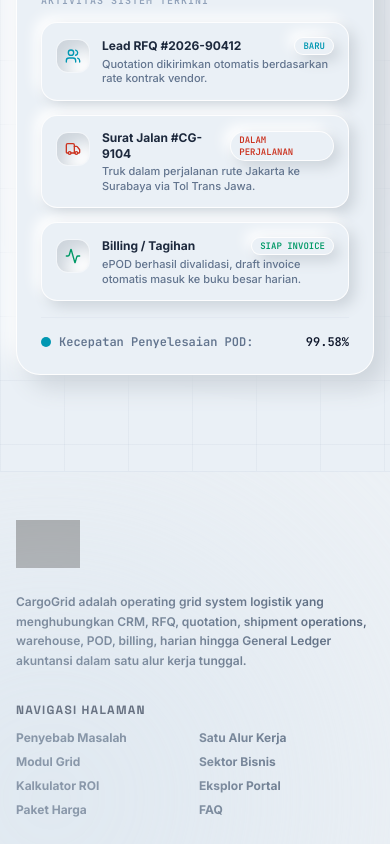
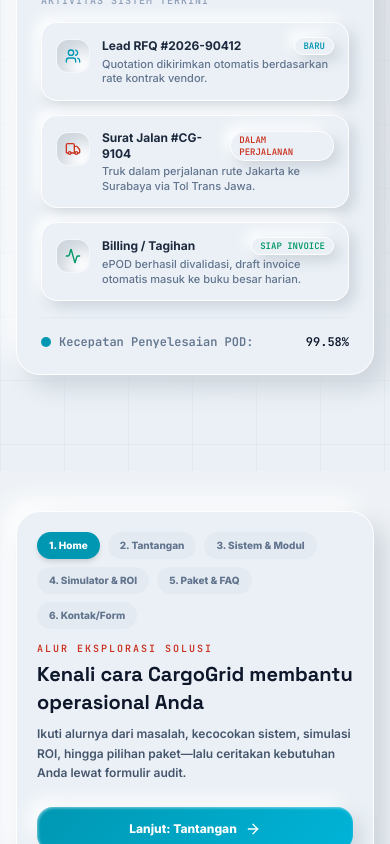
Before and after one commit to assujiar/cargogrid.net, a Next.js app: page / in a window 390 px wide. Shown: the part 1156-2000 px from the top of the page. Built offline with nearby package versions, Linux system fonts and the light colour scheme; grey boxes are pictures that could not be loaded.

Commit message:
Refine guided journey copy

```diff
--- /dev/null
+++ b/middleware.ts
@@ -0,0 +1,12 @@
+import { type NextRequest } from "next/server";
+import { updateSession } from "@/utils/supabase/middleware";
+
+export async function middleware(request: NextRequest) {
+  return updateSession(request);
+}
+
+export const config = {
+  matcher: [
+    "/((?!_next/static|_next/image|favicon.ico|.*\\.(?:svg|png|jpg|jpeg|gif|webp)$).*)",
+  ],
+};
--- a/package.json
+++ b/package.json
@@ -12,6 +12,8 @@
   },
   "dependencies": {
     "@google/genai": "^2.4.0",
+    "@supabase/server": "^1.3.0",
+    "@supabase/ssr": "^0.12.0",
     "@supabase/supabase-js": "^2.109.0",
     "dotenv": "^17.2.3",
     "express": "^4.21.2",
--- a/src/App.tsx
+++ b/src/App.tsx
@@ -10,6 +10,7 @@
 import Navbar from "./components/Navbar";
 import HeroSection from "./components/HeroSection";
 import Footer from "./components/Footer";
+import JourneyStepNav from "./components/JourneyStepNav";
 import CookieConsentBanner from "./components/CookieConsentBanner";
 import { captureUtmParams } from "./lib/tracking";
 
@@ -48,6 +49,7 @@
   React.useEffect(() => {
     const handleHashChange = () => {
       setHash(window.location.hash);
+      window.scrollTo({ top: 0, behavior: "smooth" });
     };
     window.addEventListener("hashchange", handleHashChange);
     return () => window.removeEventListener("hashchange", handleHashChange);
@@ -230,7 +232,10 @@
         <LegalSection lang={lang} defaultTab="terms" />
       ) : (
         /* Hash-routed public pages with lang support */
-        <main className="flex-1 relative z-10" id={`${view}-page-main-flow`}>
+        <main
+          className={`flex-1 relative z-10 ${view === 'landing' ? '' : 'pt-28 sm:pt-32 md:pt-36'}`}
+          id={`${view}-page-main-flow`}
+        >
           {view === 'landing' && <HeroSection lang={lang} />}
 
           {view === 'challenges' && (
@@ -280,6 +285,8 @@
               <LeadCaptureForm lang={lang} />
             </div>
           )}
+
+          <JourneyStepNav view={view} lang={lang} />
         </main>
       )}
 
--- a/src/components/HeroSection.tsx
+++ b/src/components/HeroSection.tsx
@@ -85,10 +85,10 @@
               <motion.a
                 whileHover={{ scale: 1.03, y: -2 }}
                 whileTap={{ scale: 0.98 }}
-                href="#contact"
+                href="#challenges"
                 className="inline-flex items-center justify-center gap-2 px-8 py-4 nm-btn-accent text-white font-extrabold rounded-2xl text-base shadow-md cursor-pointer border-0"
               >
-                <span>{isEn ? "Book Free Logistics Audit" : "Daftar Audit Logistik Gratis"}</span>
+                <span>{isEn ? "Explore the Challenges" : "Lihat Tantangan Operasional"}</span>
                 <ArrowRight className="w-5 h-5 text-white" />
               </motion.a>
 
--- /dev/null
+++ b/src/components/JourneyStepNav.tsx
@@ -0,0 +1,148 @@
+import React from "react";
+import { ArrowLeft, ArrowRight, CheckCircle2 } from "lucide-react";
+
+type PublicJourneyView = "landing" | "challenges" | "system" | "simulator" | "plans" | "contact";
+
+interface JourneyStepNavProps {
+  view: PublicJourneyView;
+  lang: "id" | "en";
+}
+
+const journeySteps = [
+  {
+    view: "landing",
+    href: "#",
+    labelId: "Home",
+    labelEn: "Home",
+    titleId: "Kenali cara CargoGrid membantu operasional Anda",
+    titleEn: "See how CargoGrid supports your operations",
+  },
+  {
+    view: "challenges",
+    href: "#challenges",
+    labelId: "Tantangan",
+    labelEn: "Challenges",
+    titleId: "Temukan titik masalah operasional",
+    titleEn: "Identify operational bottlenecks",
+  },
+  {
+    view: "system",
+    href: "#system",
+    labelId: "Sistem & Modul",
+    labelEn: "System & Modules",
+    titleId: "Lihat alur sistem yang saling terhubung",
+    titleEn: "See the connected system workflow",
+  },
+  {
+    view: "simulator",
+    href: "#simulator",
+    labelId: "Simulator & ROI",
+    labelEn: "Simulator & ROI",
+    titleId: "Hitung dampak dan potensi ROI",
+    titleEn: "Calculate impact and ROI potential",
+  },
+  {
+    view: "plans",
+    href: "#plans",
+    labelId: "Paket & FAQ",
+    labelEn: "Plans & FAQ",
+    titleId: "Bandingkan paket dan cek jawaban umum",
+    titleEn: "Compare plans and review common answers",
+  },
+  {
+    view: "contact",
+    href: "#contact",
+    labelId: "Kontak/Form",
+    labelEn: "Contact/Form",
+    titleId: "Ceritakan kebutuhan Anda lewat formulir audit",
+    titleEn: "Share your needs through the audit form",
+  },
+] as const;
+
+export default function JourneyStepNav({ view, lang }: JourneyStepNavProps) {
+  const isEn = lang === "en";
+  const activeIndex = journeySteps.findIndex((step) => step.view === view);
+  const currentStep = journeySteps[activeIndex] ?? journeySteps[0];
+  const previousStep = activeIndex > 0 ? journeySteps[activeIndex - 1] : undefined;
+  const nextStep = activeIndex < journeySteps.length - 1 ? journeySteps[activeIndex + 1] : undefined;
+
+  return (
+    <section className="relative bg-[#eef2f6] px-4 sm:px-6 lg:px-8 py-10 sm:py-12" id="journey-step-navigation">
+      <div className="max-w-7xl mx-auto nm-emboss bg-white/45 rounded-3xl p-5 sm:p-7 border-0">
+        <div className="flex flex-col lg:flex-row lg:items-center justify-between gap-6">
+          <div className="space-y-3 text-left">
+            <div className="flex flex-wrap items-center gap-2">
+              {journeySteps.map((step, index) => {
+                const isCompleted = index < activeIndex;
+                const isActive = index === activeIndex;
+
+                return (
+                  <a
+                    key={step.view}
+                    href={step.href}
+                    className={`inline-flex items-center gap-1.5 px-3 py-1.5 rounded-full text-[10px] sm:text-xs font-black transition-all ${
+                      isActive
+                        ? "bg-brand-teal text-white shadow-md"
+                        : isCompleted
+                          ? "bg-brand-teal/10 text-brand-teal hover:bg-brand-teal/15"
+                          : "bg-slate-200/70 text-slate-500 hover:text-slate-700"
+                    }`}
+                  >
+                    {isCompleted && <CheckCircle2 className="w-3.5 h-3.5" />}
+                    <span>{index + 1}. {isEn ? step.labelEn : step.labelId}</span>
+                  </a>
+                );
+              })}
+            </div>
+
+            <div>
+              <p className="text-[10px] font-mono font-black uppercase tracking-[0.2em] text-brand-orange">
+                {isEn ? "Solution exploration path" : "Alur eksplorasi solusi"}
+              </p>
+              <h2 className="font-display font-black text-xl sm:text-2xl text-slate-900 mt-1">
+                {isEn ? currentStep.titleEn : currentStep.titleId}
+              </h2>
+              <p className="text-xs sm:text-sm text-slate-600 font-semibold mt-2 max-w-2xl leading-relaxed">
+                {isEn
+                  ? "Move through these pages in order to understand the problem, see the system fit, estimate ROI, compare options, and then share your needs with our team."
+                  : "Ikuti alurnya dari masalah, kecocokan sistem, simulasi ROI, hingga pilihan paket—lalu ceritakan kebutuhan Anda lewat formulir audit."}
+              </p>
+            </div>
+          </div>
+
+          <div className="flex flex-col sm:flex-row items-stretch sm:items-center gap-3 lg:flex-shrink-0">
+            {previousStep && (
+              <a
+                href={previousStep.href}
+                className="inline-flex items-center justify-center gap-2 px-5 py-3 rounded-2xl nm-btn text-slate-700 text-xs font-black"
+              >
+                <ArrowLeft className="w-4 h-4" />
+                <span>{isEn ? previousStep.labelEn : previousStep.labelId}</span>
+              </a>
+            )}
+
+            {nextStep ? (
+              <a
+                href={nextStep.href}
+                className="inline-flex items-center justify-center gap-2 px-6 py-3.5 rounded-2xl nm-btn-accent text-white text-xs font-black shadow-md"
+              >
+                <span>
+                  {isEn ? "Next:" : "Lanjut:"} {isEn ? nextStep.labelEn : nextStep.labelId}
+                </span>
+                <ArrowRight className="w-4 h-4 text-white" />
+              </a>
+            ) : (
+              <a
+                href="#lead-form-area"
+                className="inline-flex items-center justify-center gap-2 px-6 py-3.5 rounded-2xl nm-btn-accent text-white text-xs font-black shadow-md"
+              >
+                <span>{isEn ? "Share your needs" : "Ceritakan kebutuhan Anda"}</span>
+                <ArrowRight className="w-4 h-4 text-white" />
+              </a>
+            )}
+          </div>
+        </div>
+      </div>
+    </section>
+  );
+}
--- a/src/components/Logo.tsx
+++ b/src/components/Logo.tsx
@@ -1,6 +1,4 @@
 import React from "react";
-import verticalLogo from "./cargogrid_vertical.svg";
-
 interface LogoProps {
   className?: string;
   size?: "sm" | "md" | "lg" | "xl";
@@ -22,7 +20,7 @@
   return (
     <div className={`flex items-center ${className}`} id="cargogrid-logo-wrapper">
       <img
-        src={verticalLogo}
+        src={LOGO_SRC}
         alt="CargoGrid"
         className={`${logoSize} object-contain`}
         loading="eager"
--- a/src/components/Navbar.tsx
+++ b/src/components/Navbar.tsx
@@ -27,15 +27,19 @@
   const isEn = lang === 'en';
 
   const navLinks = isEn ? [
+    { name: "Home", href: "#" },
     { name: "Challenges", href: "#challenges" },
     { name: "System & Modules", href: "#system" },
     { name: "Simulator & ROI", href: "#simulator" },
     { name: "Plans & FAQ", href: "#plans" },
+    { name: "Contact", href: "#contact" },
   ] : [
+    { name: "Home", href: "#" },
     { name: "Tantangan", href: "#challenges" },
     { name: "Sistem & Modul", href: "#system" },
     { name: "Simulator & ROI", href: "#simulator" },
     { name: "Paket & FAQ", href: "#plans" },
+    { name: "Kontak", href: "#contact" },
   ];
 
   return (
--- /dev/null
+++ b/utils/supabase/client.ts
@@ -0,0 +1,11 @@
+import { createBrowserClient } from "@supabase/ssr";
+
+const supabaseUrl = process.env.NEXT_PUBLIC_SUPABASE_URL;
+const supabasePublishableKey =
+  process.env.NEXT_PUBLIC_SUPABASE_PUBLISHABLE_KEY ?? process.env.NEXT_PUBLIC_SUPABASE_ANON_KEY;
+
+export const createClient = () =>
+  createBrowserClient(
+    supabaseUrl!,
+    supabasePublishableKey!,
+  );
--- /dev/null
+++ b/utils/supabase/middleware.ts
@@ -0,0 +1,41 @@
+import { createServerClient } from "@supabase/ssr";
+import { type NextRequest, NextResponse } from "next/server";
+
+const supabaseUrl = process.env.NEXT_PUBLIC_SUPABASE_URL;
+const supabasePublishableKey =
+  process.env.NEXT_PUBLIC_SUPABASE_PUBLISHABLE_KEY ?? process.env.NEXT_PUBLIC_SUPABASE_ANON_KEY;
+
+export const updateSession = async (request: NextRequest) => {
+  let supabaseResponse = NextResponse.next({
+    request,
+  });
+
+  if (!supabaseUrl || !supabasePublishableKey) {
+    return supabaseResponse;
+  }
+
+  const supabase = createServerClient(
+    supabaseUrl!,
+    supabasePublishableKey!,
+    {
+      cookies: {
+        getAll() {
+          return request.cookies.getAll();
+        },
+        setAll(cookiesToSet) {
+          cookiesToSet.forEach(({ name, value }) => request.cookies.set(name, value));
+          supabaseResponse = NextResponse.next({
+            request,
+          });
+          cookiesToSet.forEach(({ name, value, options }) => {
+            supabaseResponse.cookies.set(name, value, options);
+          });
+        },
+      },
+    },
+  );
+
+  await supabase.auth.getUser();
+
+  return supabaseResponse;
+};
--- /dev/null
+++ b/utils/supabase/server.ts
@@ -0,0 +1,27 @@
+import { createServerClient } from "@supabase/ssr";
+import { cookies } from "next/headers";
+
+const supabaseUrl = process.env.NEXT_PUBLIC_SUPABASE_URL;
+const supabasePublishableKey =
+  process.env.NEXT_PUBLIC_SUPABASE_PUBLISHABLE_KEY ?? process.env.NEXT_PUBLIC_SUPABASE_ANON_KEY;
+
+export const createClient = async () => {
+  const cookieStore = await cookies();
+
+  return createServerClient(
+    supabaseUrl!,
+    supabasePublishableKey!,
+    {
+      cookies: {
+        getAll() {
+          return cookieStore.getAll();
+        },
+        setAll(cookiesToSet) {
+          cookiesToSet.forEach(({ name, value, options }) => {
+            cookieStore.set(name, value, options);
+          });
+        },
+      },
+    },
+  );
+};
```
Also changed, not shown: src/lib/supabase.ts (+6 -4 lines), 2 other files (tests, documents, lock files or other folders).
